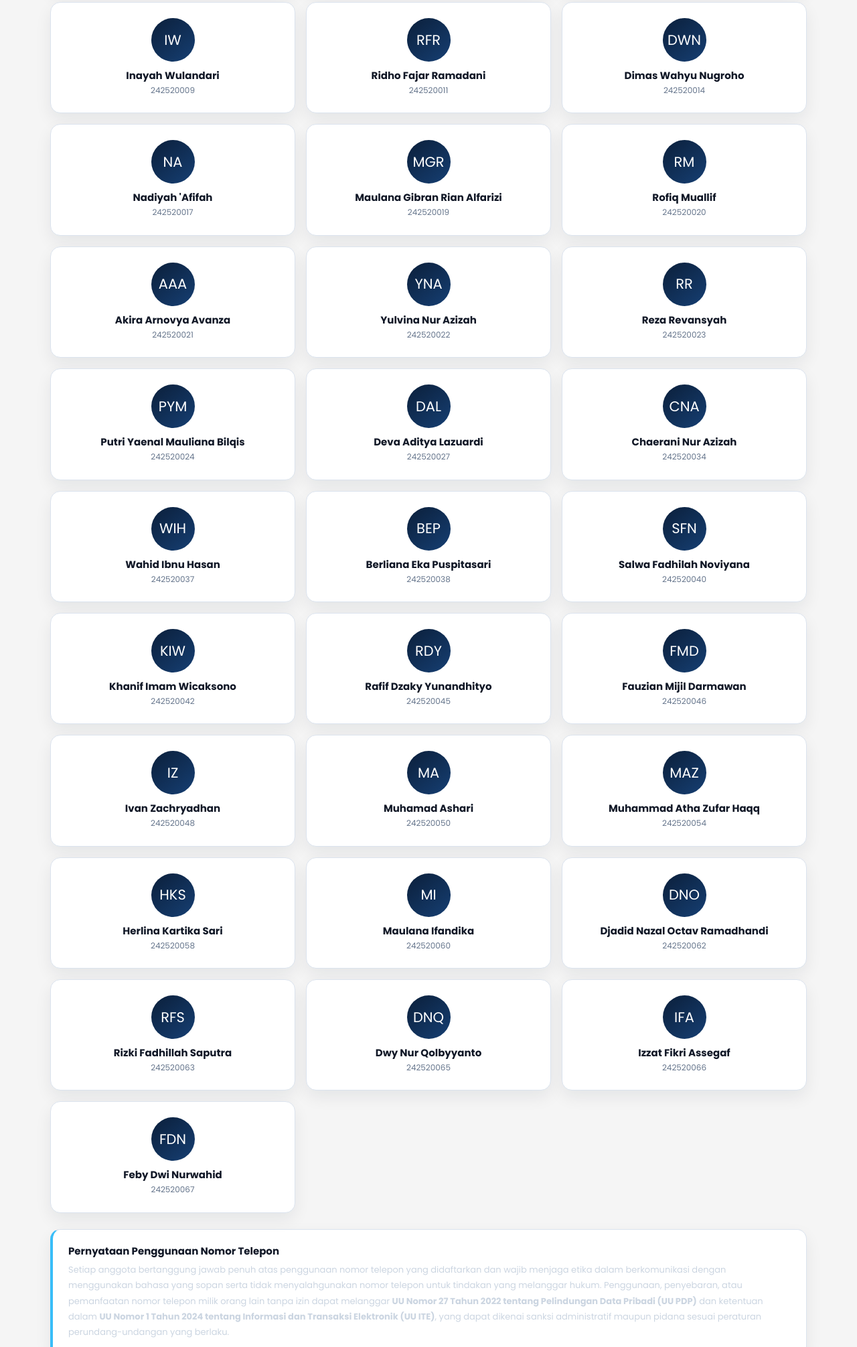
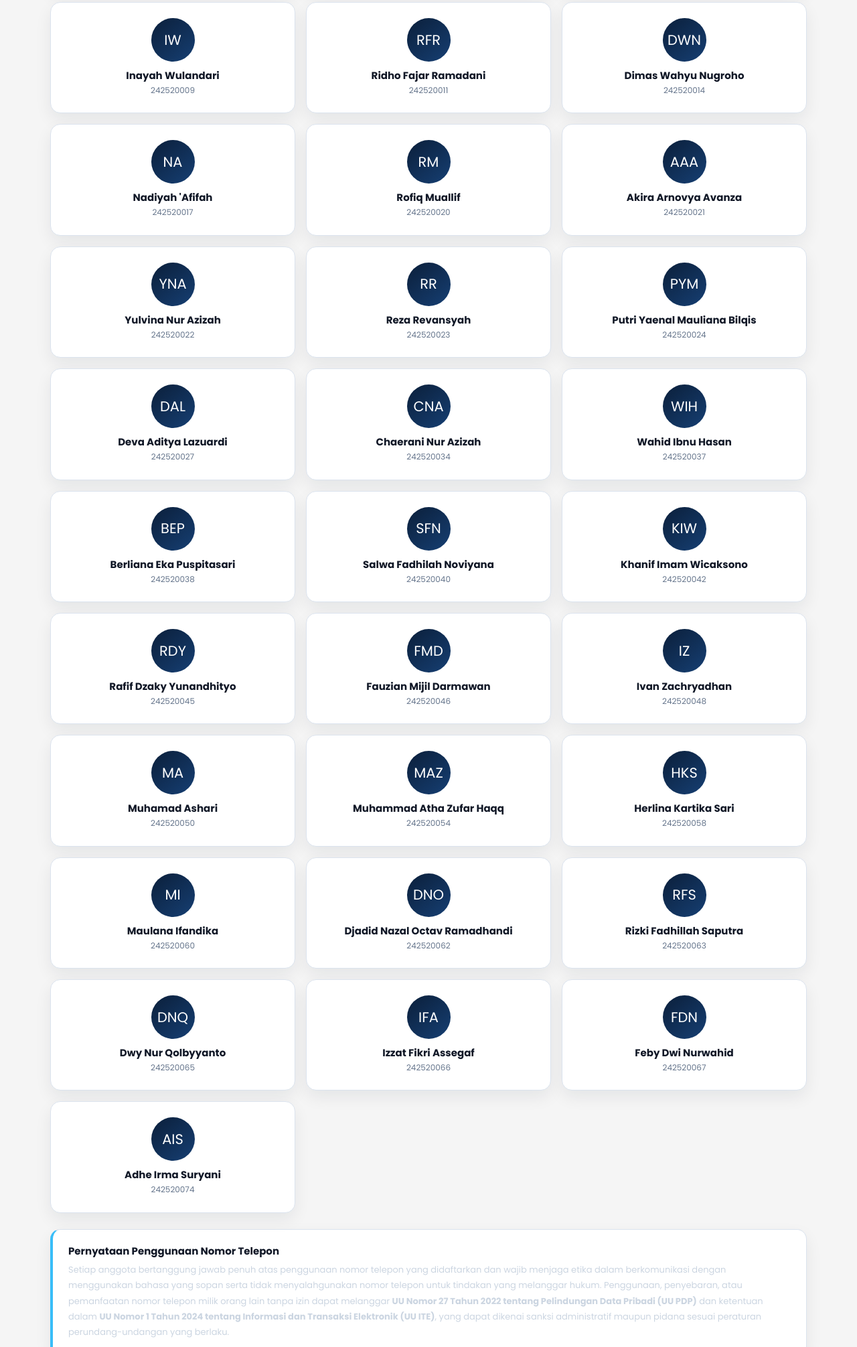
Before and after one commit to armata24/armata24.github.io, a plain HTML site: page anggota.html in a window 1280 px wide. Shown: the part 444-2455 px from the top of the page at 67% size. Drawn offline with Linux system fonts and the light colour scheme.

Commit message:
belom ditambah si irma

```diff
--- a/anggota.html
+++ b/anggota.html
@@ -79,11 +79,6 @@
           <div class="avatar">NA</div>
           <h3>Nadiyah 'Afifah</h3>
           <p>242520017</p>
-        </article>
-        <article class="card person">
-          <div class="avatar">MGR</div>
-          <h3>Maulana Gibran Rian Alfarizi</h3>
-          <p>242520019</p>
         </article>
         <article class="card person">
           <div class="avatar">RM</div>
@@ -200,6 +195,11 @@
           <h3>Feby Dwi Nurwahid</h3>
           <p>242520067</p>
         </article>
+        <article class="card person">
+          <div class="avatar">AIS</div>
+          <h3>Adhe Irma Suryani</h3>
+          <p>242520074</p>
+        </article>
       </div>
       <section class="card" style="margin-top:24px; border-left:4px solid #38bdf8;">
         <h3 style="margin-top:0;">Pernyataan Penggunaan Nomor Telepon</h3>
```
Also changed, not shown: assets/images/foto_profile.jpg (deleted).
